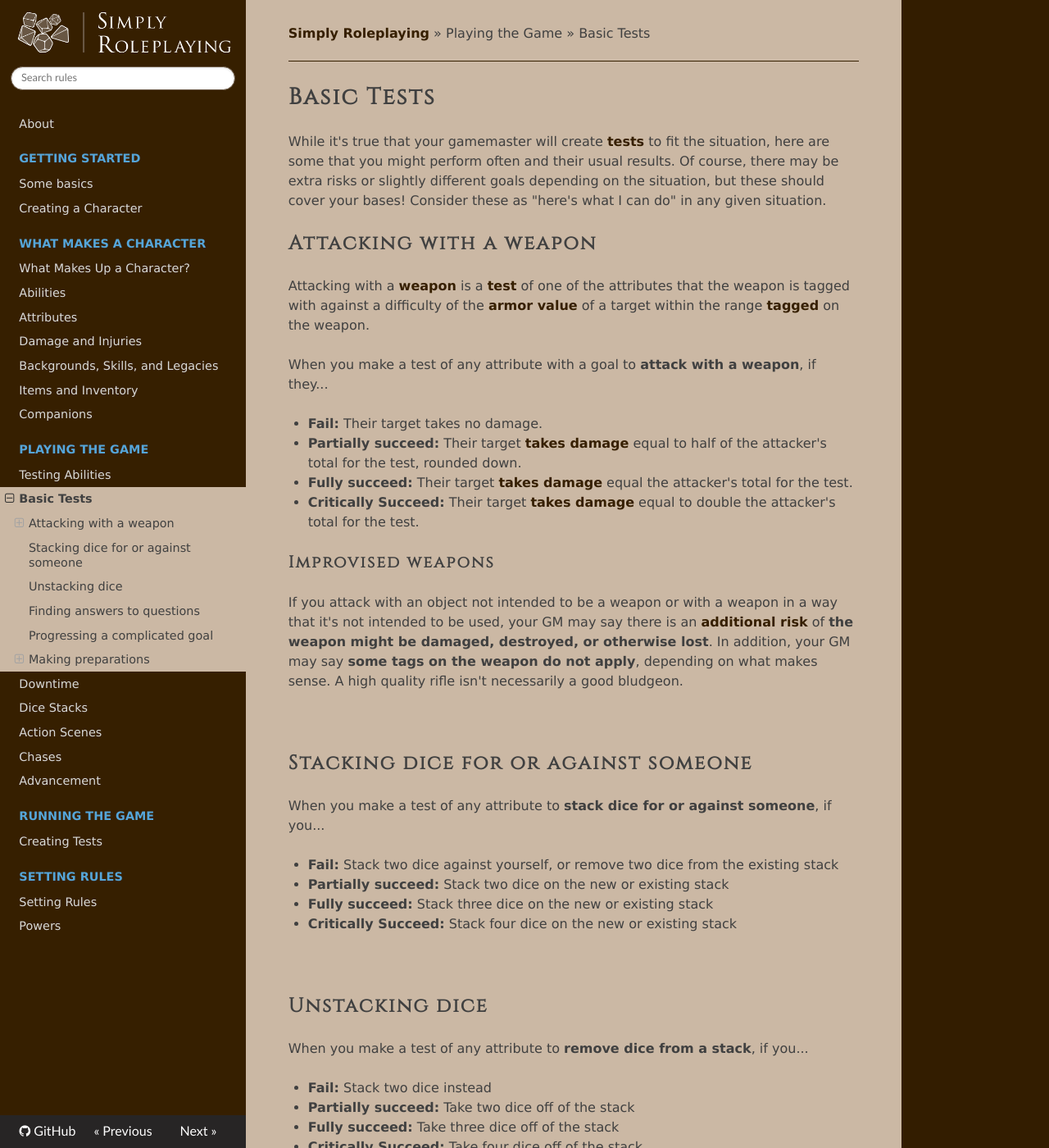
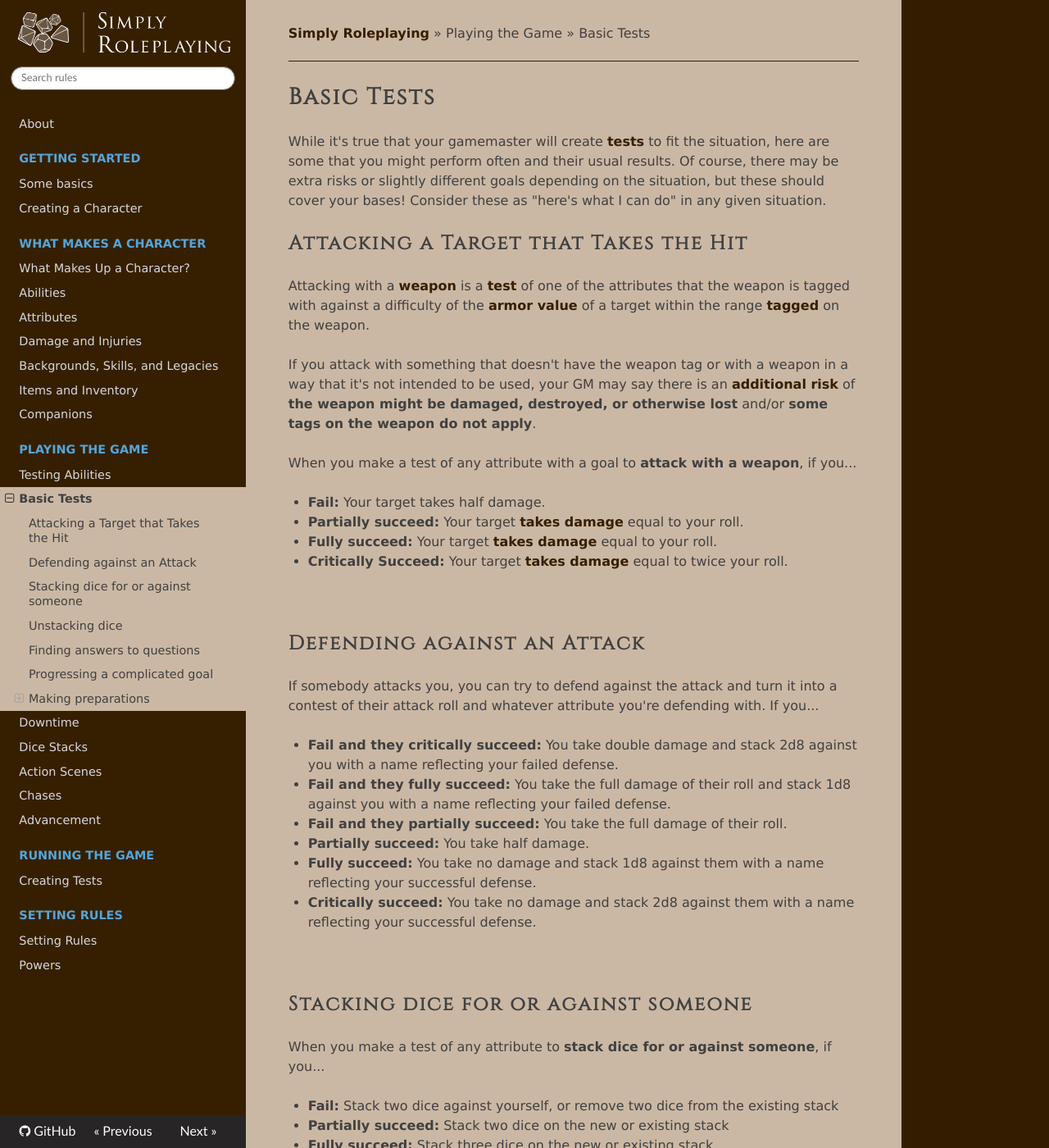
Before and after one commit to TheFifthRider/simply-roleplaying-webapp, an MkDocs documentation site: the page built from docs/gameplay/common_tests.md, in a window 1280 px wide and 1400 px high. Shown: the whole window at 82% size. Built offline with MkDocs 1.6.1, drawn with Linux system fonts in a browser that asks for light colours; nearby versions of some CDN libraries.

Commit message:
edit: Trying out some kind of active defense mechanic

```diff
--- a/docs/gameplay/common_tests.md
+++ b/docs/gameplay/common_tests.md
@@ -2,23 +2,33 @@
 
 While it's true that your gamemaster will create [tests](tests.md) to fit the situation, here are some that you might perform often and their usual results. Of course, there may be extra risks or slightly different goals depending on the situation, but these should cover your bases! Consider these as "here's what I can do" in any given situation.
 
-## Attacking with a weapon
+## Attacking a Target that Takes the Hit
 
 Attacking with a [weapon](../character/equipment.md) is a [test](tests.md) of one of the attributes that the weapon is tagged with against a difficulty of the [armor value](../character/equipment.md) of a target within the range [tagged](../character/equipment.md) on the weapon.
 
-When you make a test of any attribute with a goal to **attack with a weapon**, if they...
+If you attack with something that doesn't have the weapon tag or with a weapon in a way that it's not intended to be used, your GM may say there is an [additional risk](tests.md#risk-guidelines) of **the weapon might be damaged, destroyed, or otherwise lost** and/or **some tags on the weapon do not apply**.
 
-*   **Fail:** Their target takes no damage.
-*   **Partially succeed:** Their target [takes damage](../character/health.md) equal to half of the attacker's total for the test, rounded down.
-*   **Fully succeed:** Their target [takes damage](../character/health.md) equal the attacker's total for the test.
-*   **Critically Succeed:**  Their target [takes damage](../character/health.md) equal to double the attacker's total for the test.
+When you make a test of any attribute with a goal to **attack with a weapon**, if you...
 
-### Improvised weapons
-
-If you attack with an object not intended to be a weapon or with a weapon in a way that it's not intended to be used, your GM may say there is an [additional risk](tests.md#risk-guidelines) of **the weapon might be damaged, destroyed, or otherwise lost**. In addition, your GM may say **some tags on the weapon do not apply**, depending on what makes sense. A high quality rifle isn't necessarily a good bludgeon.
+*   **Fail:** Your target takes half damage.
+*   **Partially succeed:** Your target [takes damage](../character/health.md) equal to your roll.
+*   **Fully succeed:** Your target [takes damage](../character/health.md) equal to your roll.
+*   **Critically Succeed:**  Your target [takes damage](../character/health.md) equal to twice your roll.
 
 <br/>
 
+## Defending against an Attack
+
+If somebody attacks you, you can try to defend against the attack and turn it into a contest of their attack roll and whatever attribute you're defending with. If you...
+
+* **Fail and they critically succeed:** You take double damage and stack 2d8 against you with a name reflecting your failed defense.
+* **Fail and they fully succeed:** You take the full damage of their roll and stack 1d8 against you with a name reflecting your failed defense.
+* **Fail and they partially succeed:** You take the full damage of their roll.
+* **Partially succeed:**  You take half damage.
+* **Fully succeed:** You take no damage and stack 1d8 against them with a name reflecting your successful defense.
+* **Critically succeed:** You take no damage and stack 2d8 against them with a name reflecting your successful defense.
+
+<br/>
 
 ## Stacking dice for or against someone
 
```
Also changed, not shown: docs/gameplay/tests.md (+1 -3 lines).
